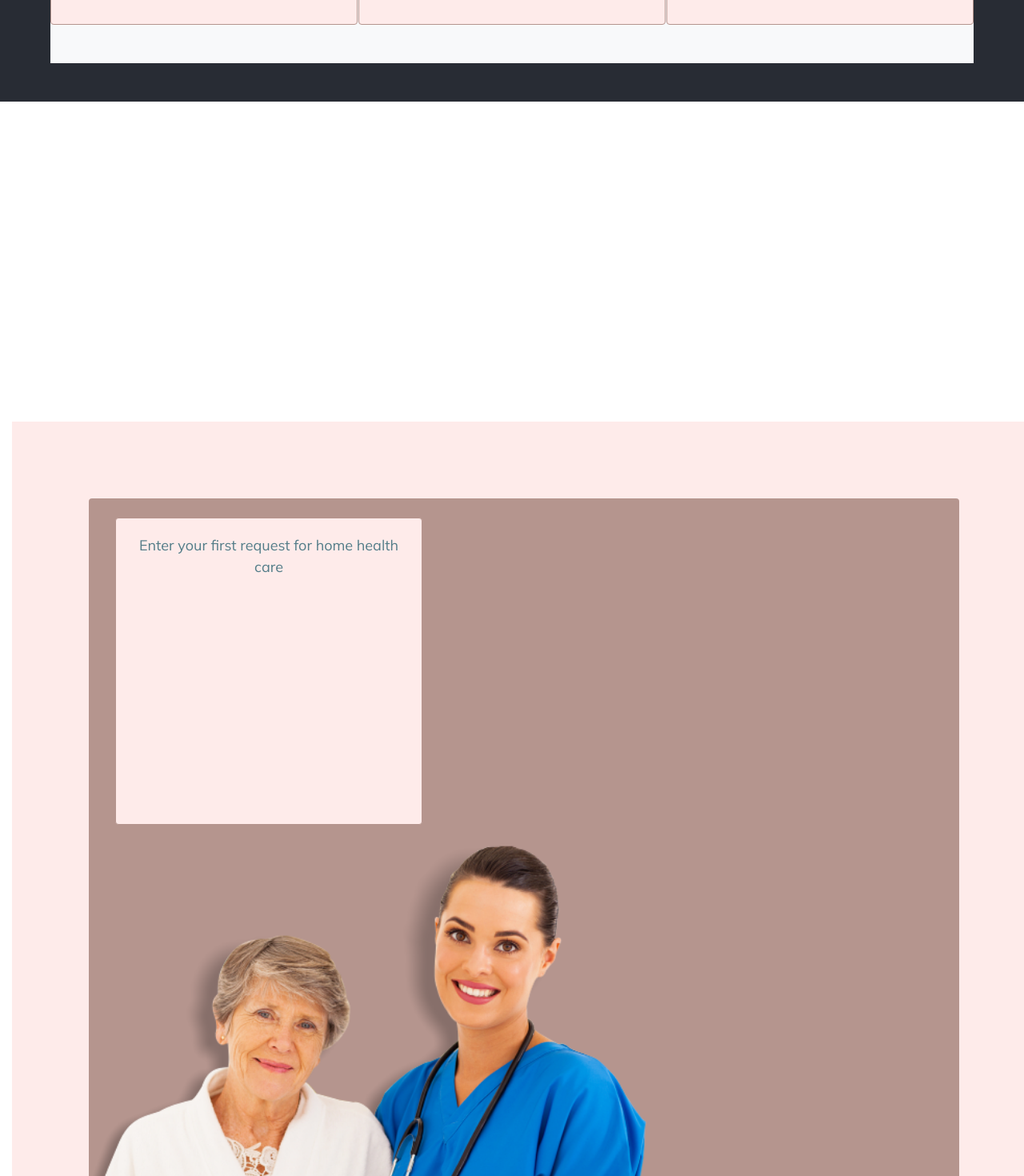
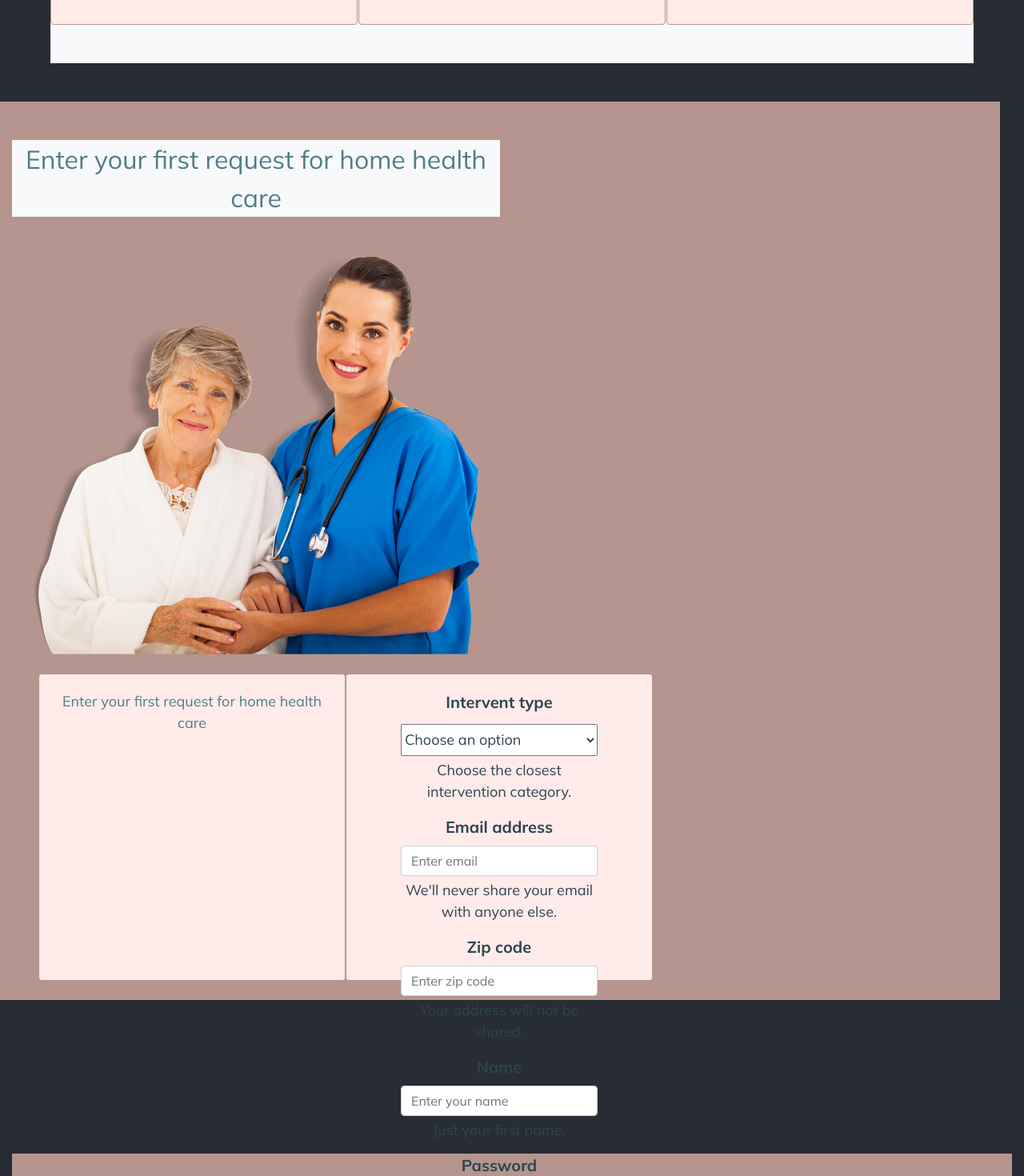
Before and after one commit to marcosaccarola/Health-Advantage, a React (Create React App) app: page / in a window 1280 px wide. Shown: the part 1540-3010 px from the top of the page at 80% size. Built offline with nearby package versions, Linux system fonts and the light colour scheme.

Commit message:
cleaning code

```diff
--- a/src/components/0000-Home.css
+++ b/src/components/0000-Home.css
@@ -23,10 +23,12 @@
 }
 .megaTitle {
   font-size: 100px;
+  color: #527c88;
   text-shadow: -1px 0 #ffffff, 0 2px #ffffff, 2px 0 #ffffff, 0 -1px #ffffff !important;
 }
 .submegaTitle {
   font-size: 32px;
+  color: #527c88;
 }
 .doctor {
   max-width: 100%;
--- a/src/components/0000-Home.jsx
+++ b/src/components/0000-Home.jsx
@@ -42,11 +42,11 @@ const Home=()=>{
                 </Row>
                 <Row className='mt-5 vw80 mx-auto pink'>
                     <Col sm={8} className='mt-auto mb-5'>
-                        <Row className='megaTitle textGreen justify-content-center mb-4'>
+                        <Row className='megaTitle justify-content-center mb-4'>
                             Health Advantage
                         </Row>
                         <Row style={{height:'3vh'}}></Row>
-                        <Row className='textGreen rounded submegaTitle'>
+                        <Row className='rounded submegaTitle'>
                                 It connects home healthcare professionals with your nursing and integrated home care needs.
                                 <br/>
                                 You can get in touch with the best professionals with their specializations and patient reviews.
@@ -183,8 +183,46 @@ const Home=()=>{
                 </Card>
             </Row>
 
-            <div style={{position:'absolute',width: '100%',minHeight:'100vh',background:'#FEEBEA',marginTop:'50vh'}}>
-                    <div
+            {/* <div  */}
+                {/* // style={{position:'absolute',width: '100%',minHeight:'100vh',background:'#FEEBEA',marginTop:'50vh'}} */}
+                {/* > */}
+                    <Row className='container-fluid nude'>
+                        <Col sm={6}>
+                            <Row className='submegaTitle bg-light justify-content-center my-5'>
+                                Enter your first request for home health care
+                            </Row>
+                            <Row className='row justify-content-center'>
+                                    <img src={elderlyWithNurse}
+                                        // height='650rem'
+                                        />
+                            </Row>
+                        </Col>
+                        <Col sm={6}>
+                        </Col>
+                            <Row className='justify-content-between'>
+                                <div className='mt-auto'>
+                                    <Card
+                                        className=' mt-4 ml-5 mb-4'
+                                        style={{background:'#FFFFFF',color:'#2e4450',fontSize:'2.3rem',borderWidth:1,borderColor:'#2e4450'}}>
+                                        <Card.Body>Enter your first request for home health care</Card.Body>
+                                    </Card>
+                                    <div>
+                                    </div>
+                                </div>
+                                <Card
+                                    className='my-4 ml-auto mr-5'
+                                    style={{background:'#FEEBEA',minWidth:'42%',borderWidth:1,borderColor:'#2e4450'}}>
+                                    <Card.Body
+                                        className='mx-5 justify-content-start'
+                                        style={{color:'#2e4450'}}>
+
+                                            <HomeForm setCurrentUser={setCurrentUser} />
+
+                                    </Card.Body>
+                                </Card>
+                            </Row>
+                    </Row>
+                    {/* <div
                         className='mx-auto rounded'
                         style={{width:'85%',background:'#B5958E',marginTop:'12vh'}}>
                             <Row className='justify-content-between'>
@@ -213,7 +251,9 @@ const Home=()=>{
                                     </Card.Body>
                                 </Card>
                             </Row>
-                    </div>
+                    </div> */}
+
+
                     <div style={{minWidth:'100vh',minHeight:'30vh',background:'#B5958E',marginTop:'24vh'}}>
                         <div className='container' style={{minWidth:'100vh'}}>
 
@@ -264,7 +304,7 @@ const Home=()=>{
                         </Row>
                         </div>
                     </div>
-                </div>
+                {/* </div> */}
             </>
             }
 
```
